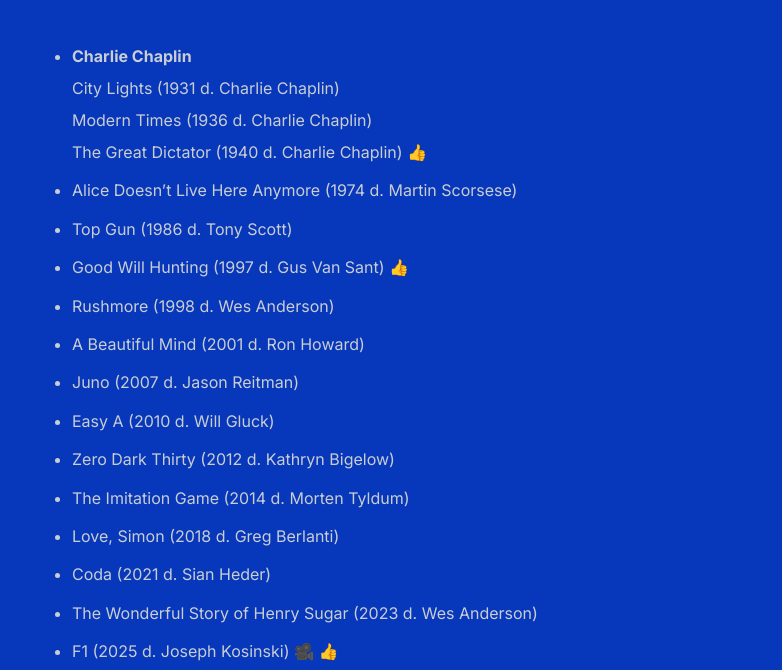
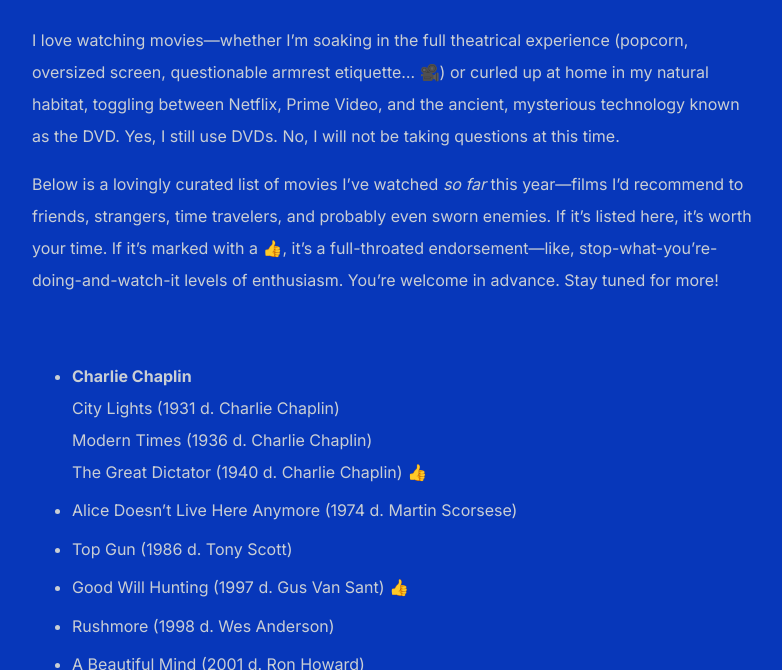
Before and after one commit to shihankanungo/shihankanungo.github.io, a Jekyll site: the page built from movies.md, in a window 1280 px wide and 900 px high, scrolled down 770 px, cut to the strip 230-900 px from the top of the window. Shown: the whole strip, without its empty margins (248-1030 px from the left). Built offline with Jekyll 4.4.1, drawn with Linux system fonts in a browser that asks for light colours.

Commit message:
Update movies.md

```diff
--- a/movies.md
+++ b/movies.md
@@ -9,6 +9,10 @@
 
 ![ch-movies](images/ch5a.png)
 
+<br>
+I love watching movies&mdash;whether I'm soaking in the full theatrical experience (popcorn, oversized screen, questionable armrest etiquette... 🎥) or curled up at home in my natural habitat, toggling between Netflix, Prime Video, and the ancient, mysterious technology known as the DVD. Yes, I still use DVDs. No, I will not be taking questions at this time.
+
+Below is a lovingly curated list of movies I've watched *so far* this year&mdash;films I'd recommend to friends, strangers, time travelers, and probably even sworn enemies. If it’s listed here, it’s worth your time. If it’s marked with a 👍, it's a full-throated endorsement&mdash;like, stop-what-you're-doing-and-watch-it levels of enthusiasm. You're welcome in advance. Stay tuned for more!
 
 <br>
 
```
